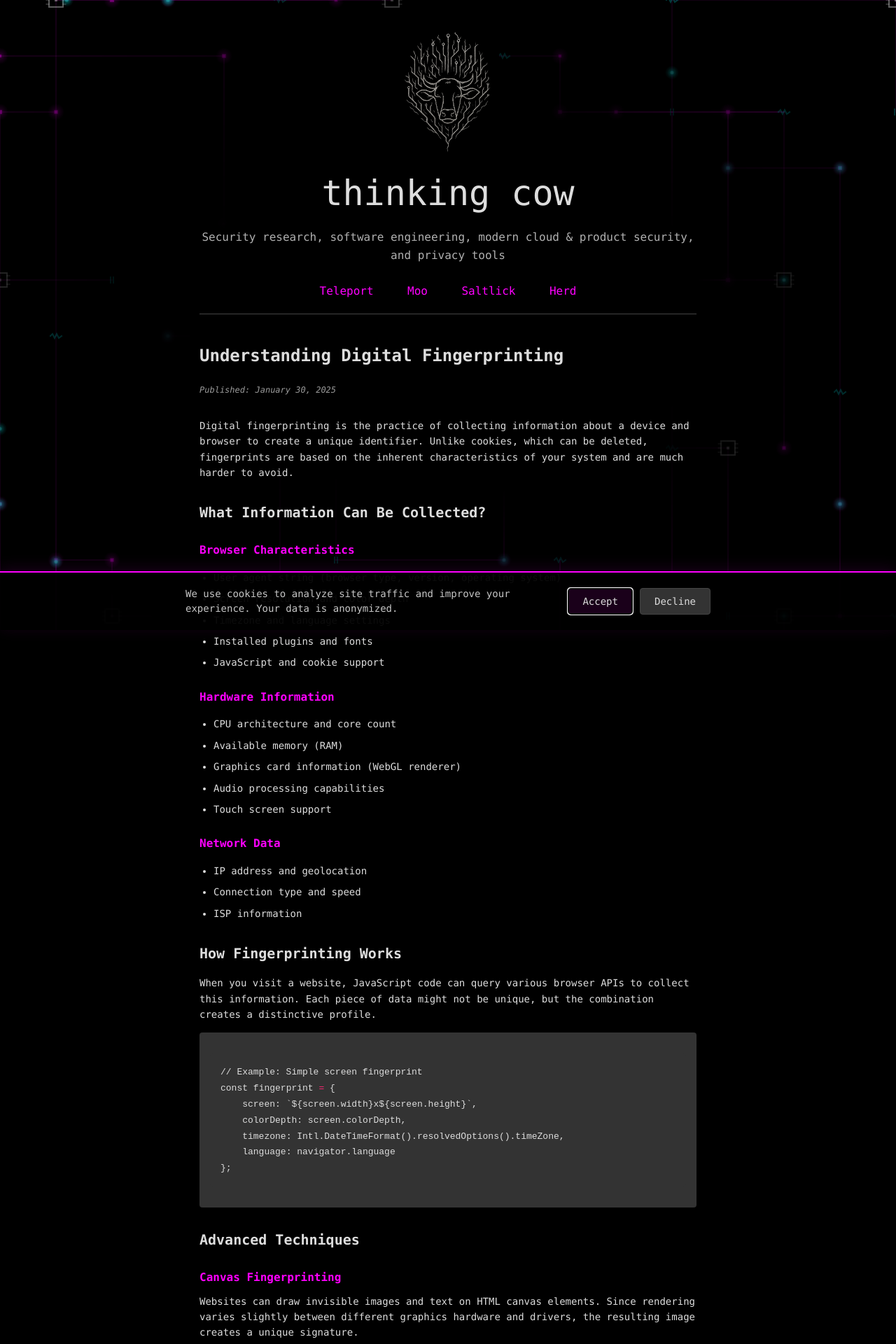
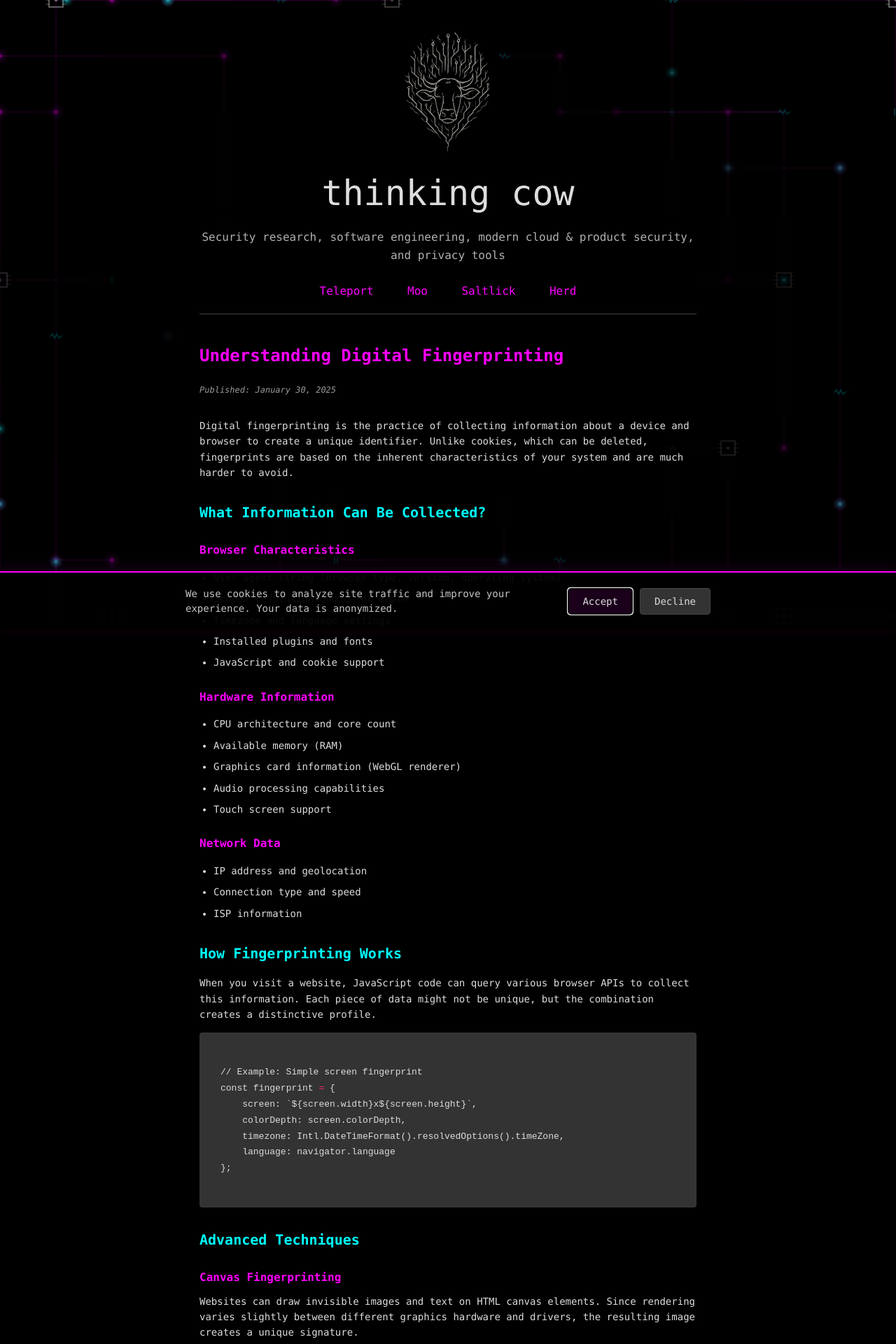
Before and after one commit to tpbansal/thinkingcow, a Jekyll site: the page built from _posts/2025-01-30-digital-fingerprinting.md, in a window 1280 px wide. Shown: the top 1920 px of the page at 70% size. Built offline with Jekyll 4.4.1, drawn with Linux system fonts in a browser that asks for light colours; some of the changed text lies outside the part shown.

Commit message:
Adding TOC and color scheme

```diff
--- a/_sass/main.scss
+++ b/_sass/main.scss
@@ -8,6 +8,8 @@
   --border-color: #444444;
   --subtle-bg: rgba(255, 255, 255, 0.02);
   --hover-bg: rgba(255, 255, 255, 0.05);
+  --neon-blue: #00ffff;
+  --heading-primary: #ff00ff;
 }
 
 // Reset and base styles
@@ -39,8 +41,8 @@
   display: block;
   margin: 0;
   padding: 0;
-  mask-image: radial-gradient(ellipse at center, transparent 0%, transparent 40%, rgba(0,0,0,0.3) 60%, rgba(0,0,0,0.8) 100%);
-  -webkit-mask-image: radial-gradient(ellipse at center, transparent 0%, transparent 40%, rgba(0,0,0,0.3) 60%, rgba(0,0,0,0.8) 100%);
+  mask-image: radial-gradient(ellipse at center, transparent 0%, transparent 40%, rgba(0, 0, 0, 0.3) 60%, rgba(0, 0, 0, 0.8) 100%);
+  -webkit-mask-image: radial-gradient(ellipse at center, transparent 0%, transparent 40%, rgba(0, 0, 0, 0.3) 60%, rgba(0, 0, 0, 0.8) 100%);
 }
 
 // Skip to content link (accessibility)
@@ -69,6 +71,7 @@
   max-width: 750px;
   margin: 0 auto;
   padding: 40px 20px;
+  position: relative;
 }
 
 // Header styles
@@ -158,13 +161,13 @@
   h1 {
     font-size: 24px;
     margin: 30px 0 20px 0;
-    color: var(--text-color);
+    color: var(--heading-primary);
   }
 
   h2 {
     font-size: 20px;
     margin: 30px 0 15px 0;
-    color: var(--text-color);
+    color: var(--neon-blue);
   }
 
   h3 {
@@ -408,6 +411,151 @@
   // Punctuation
 }
 
+// Table of Contents Styles
+.toc-container {
+  position: fixed;
+  top: 450px;
+  left: calc(50% + 750px / 2 + 40px);
+  width: 300px;
+  max-height: calc(100vh - 250px);
+  overflow-y: auto;
+  background-color: var(--subtle-bg);
+  border: 1px solid var(--border-color);
+  border-radius: 4px;
+  padding: 20px;
+  z-index: 100;
+
+  &::-webkit-scrollbar {
+    width: 6px;
+  }
+
+  &::-webkit-scrollbar-track {
+    background: transparent;
+  }
+
+  &::-webkit-scrollbar-thumb {
+    background: var(--border-color);
+    border-radius: 3px;
+
+    &:hover {
+      background: var(--link-color);
+    }
+  }
+}
+
+.toc-title {
+  font-size: 14px;
+  font-weight: bold;
+  margin-bottom: 15px;
+  color: var(--link-color);
+  text-transform: uppercase;
+  letter-spacing: 0.5px;
+}
+
+.toc-list {
+  list-style: none;
+  padding: 0;
+  margin: 0;
+}
+
+.toc-item {
+  margin-bottom: 8px;
+}
+
+.toc-item-h3 {
+  margin-left: 15px;
+  font-size: 12px;
+}
+
+.toc-link {
+  color: var(--text-color);
+  text-decoration: none;
+  font-size: 13px;
+  line-height: 1.4;
+  display: block;
+  padding: 4px 8px;
+  border-radius: 3px;
+  transition: all 0.2s ease;
+  opacity: 0.7;
+
+  &:hover {
+    opacity: 1;
+    background-color: var(--hover-bg);
+    color: var(--link-color);
+    text-decoration: none;
+  }
+
+  &.active {
+    opacity: 1;
+    color: var(--link-color);
+    background-color: rgba(255, 0, 255, 0.1);
+    border-left: 3px solid var(--link-color);
+    padding-left: 10px;
+  }
+}
+
+.toc-toggle {
+  display: none;
+  background-color: var(--accent-color);
+  border: 1px solid var(--border-color);
+  border-radius: 4px;
+  padding: 10px 15px;
+  margin-bottom: 20px;
+  cursor: pointer;
+  color: var(--link-color);
+  font-size: 14px;
+  width: 100%;
+  text-align: left;
+  transition: all 0.2s ease;
+
+  &:hover {
+    background-color: var(--hover-bg);
+    border-color: var(--link-color);
+  }
+
+  &::after {
+    content: ' ▼';
+    float: right;
+    transition: transform 0.2s ease;
+  }
+}
+
+// Hide TOC on screens that are too narrow
+@media (max-width: 1300px) {
+  .toc-container {
+    position: static;
+    width: 100%;
+    right: auto;
+    margin-bottom: 30px;
+    margin-top: 20px;
+  }
+
+  .toc-toggle {
+    display: block;
+  }
+
+  .toc-content {
+    display: none;
+    margin-top: 15px;
+  }
+
+  .toc-container.toc-expanded {
+    .toc-content {
+      display: block;
+    }
+
+    .toc-toggle::after {
+      transform: rotate(180deg);
+    }
+  }
+}
+
+@media (min-width: 1301px) {
+  .toc-content {
+    display: block !important;
+  }
+}
+
 // Cookie Consent Banner
 .cookie-consent {
   position: fixed;
@@ -431,6 +579,7 @@
     transform: translateY(100%);
     opacity: 0;
   }
+
   to {
     transform: translateY(0);
     opacity: 1;
```
